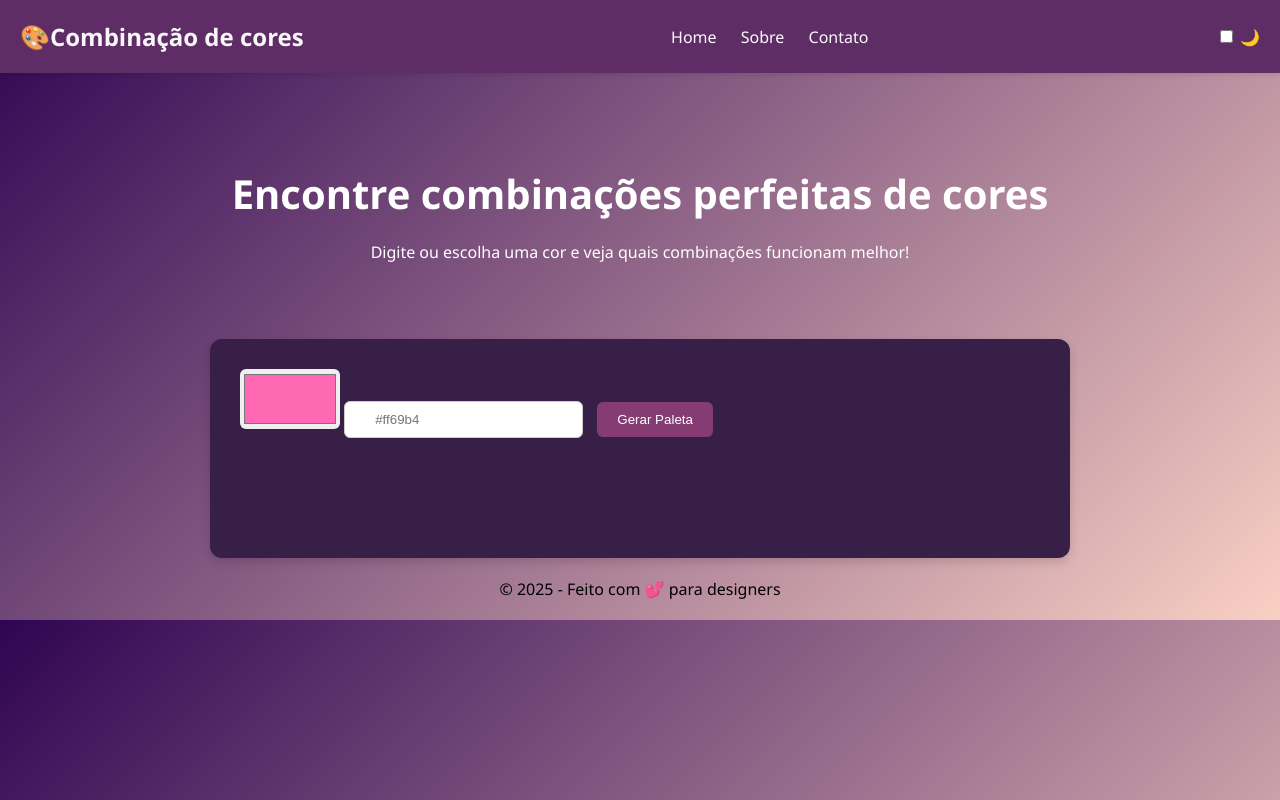
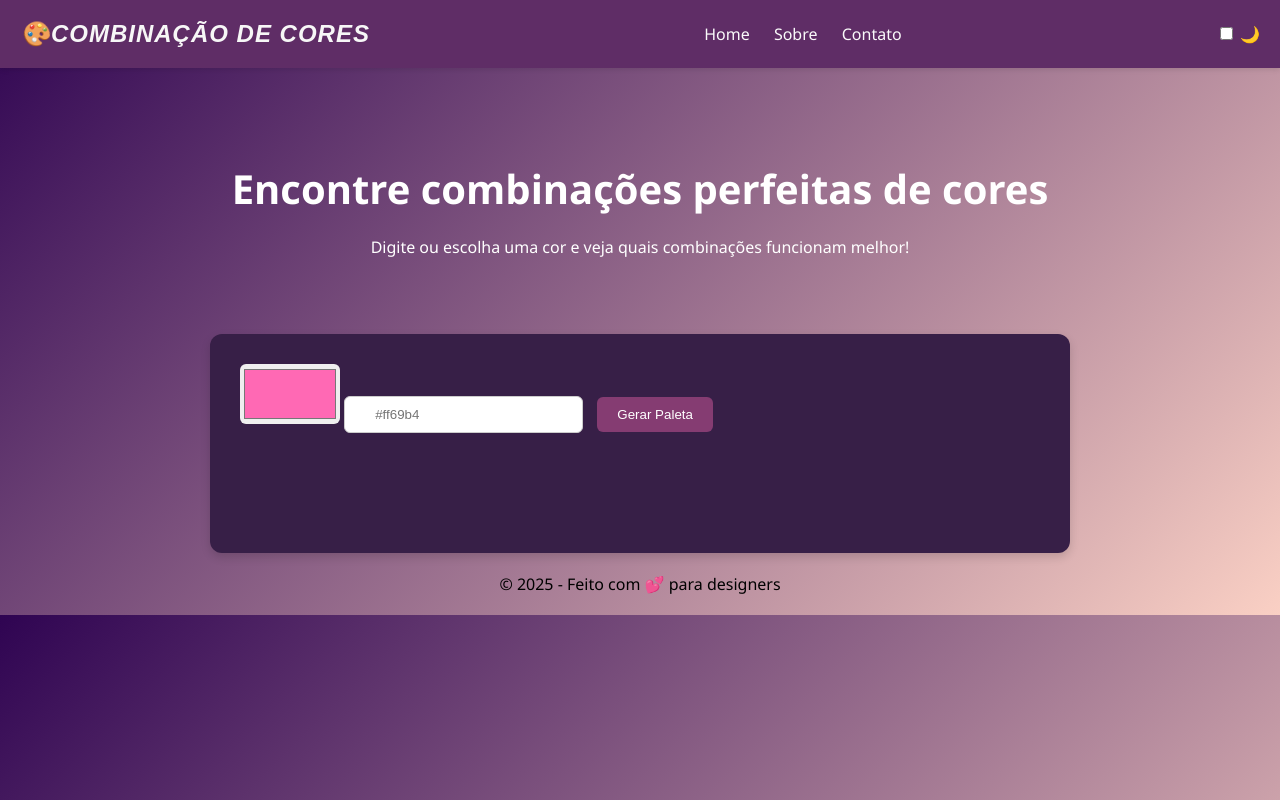
Before and after one commit to IsabellaaRamos/PaletasDesigners, a plain HTML site: page index.html in a window 1280 px wide. Drawn offline with Linux system fonts and the light colour scheme.

Commit message:
Melhora o estilo do cabeçalho, adicionando transições e ajustes na formatação dos links de navegação

```diff
--- a/index.html
+++ b/index.html
@@ -25,6 +25,14 @@
       font-size: 1.5rem;
       font-weight: bold;
       color: #f7f7f7;
+      text-decoration: none;
+      font-family: 'Arial', sans-serif;
+      letter-spacing: 1px;
+      text-transform: uppercase;
+      font-style: italic;
+      transition: color 0.3s ease;
+
+
     }
 
     nav a {
@@ -32,6 +40,9 @@
       text-decoration: none;
       color: #fafafa;
       font-weight: 500;
+      transition: color 0.3s ease;
+
+
     }
 
     .hero {
```
